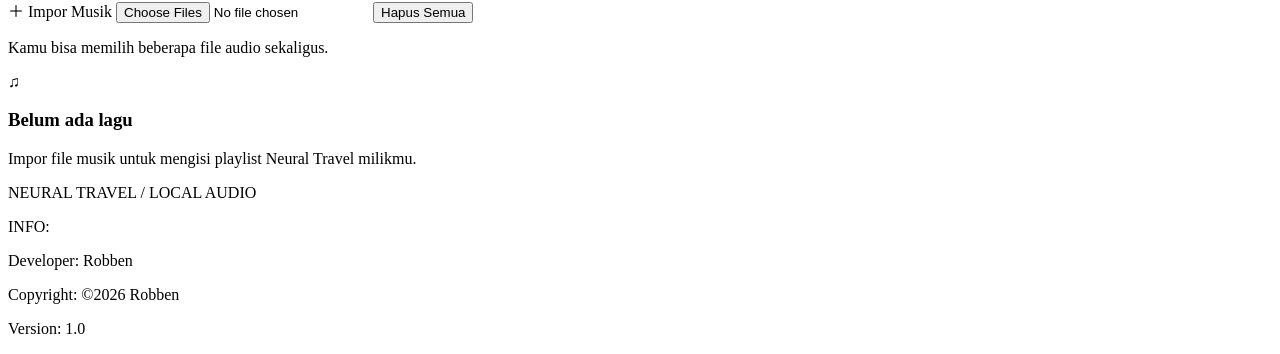
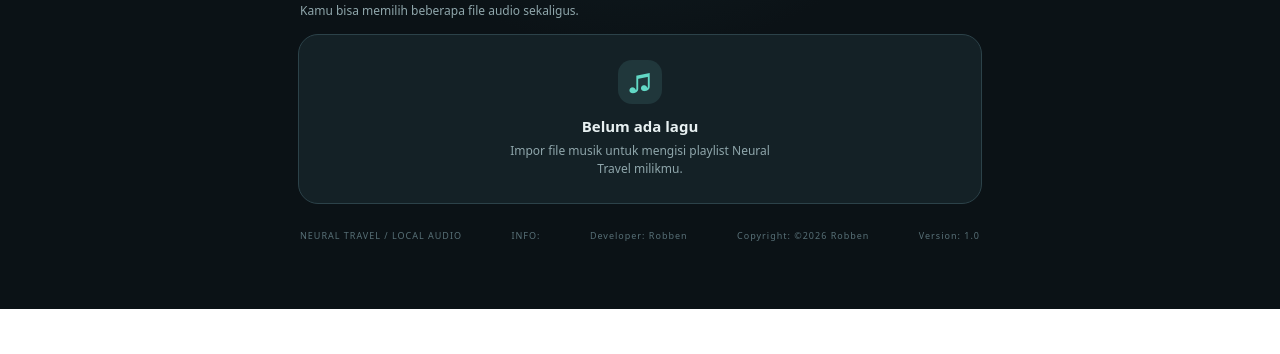
Before and after one commit to Robben199/Music-Player, a plain HTML site: page index.html in a window 1280 px wide. Shown: the part 491-845 px from the top of the page. After the commit the page ends 800 px from the top, so only its background shows below. Drawn offline with Linux system fonts and the light colour scheme.

Commit message:
Fix file paths for CSS and JS in index.html
Updated file paths for stylesheet and script in index.html.

```diff
--- a/index.html
+++ b/index.html
@@ -9,7 +9,7 @@
 
     <title>Neural Travel Music Player</title>
 
-    <link rel="stylesheet" href="/storage/emulated/0/EATEOT/Music Player/style.css">
+    <link rel="stylesheet" href="style.css">
 </head>
 <body>
 
@@ -174,7 +174,7 @@
 
 
     <!-- JAVASCRIPT -->
-    <script src="/storage/emulated/0/EATEOT/Music Player/app.js"></script>
+    <script src="app.js"></script>
 
 </body>
 </html>
```
